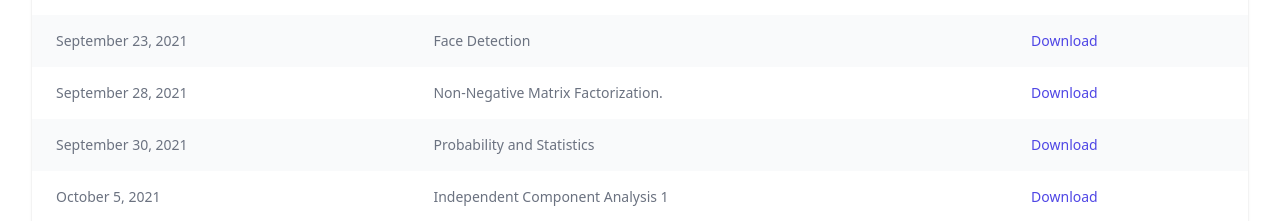
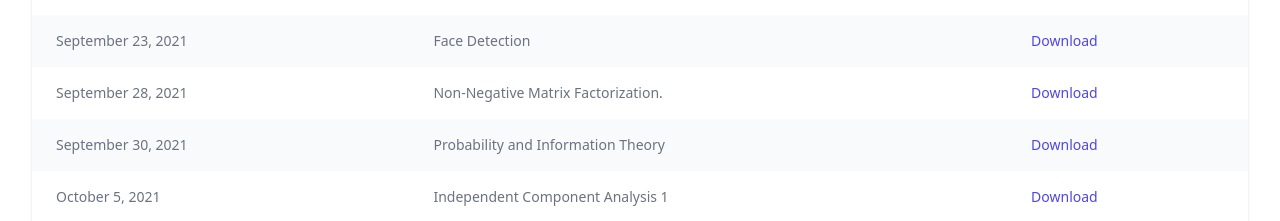
Before and after one commit to zhaizhongyuan/mlsp-course-website-materials-2022, a React (Create React App) app in the folder CourseWeb/: page /lectures in a window 1280 px wide. Shown: the part 786-1007 px from the top of the page. Built offline with nearby package versions, Linux system fonts and the light colour scheme; a web font is replaced by a local one.

Commit message:
refined probability lecture name

```diff
--- a/CourseWeb/src/Components/Lectures/LectureListSection.js
+++ b/CourseWeb/src/Components/Lectures/LectureListSection.js
@@ -39,7 +39,7 @@ const lectures = [
 		date: 'September 28, 2021',
 		link: '/ppt/Lecture9.NMF.pdf'
 	},{
-		topic: 'Probability and Statistics',
+		topic: 'Probability and Information Theory',
 		date: 'September 30, 2021',
 		link: '/ppt/Lecture10.ProbInfoth.pdf'
 	},{
```
Also changed, not shown: 1 other file (tests, documents, lock files or other folders).
